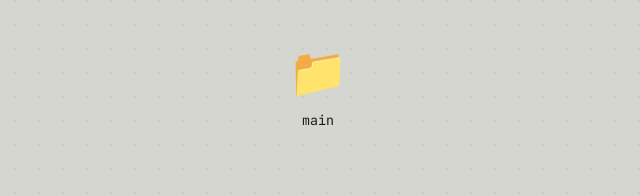
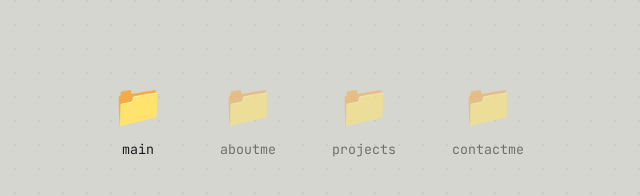
Before and after one commit to boryswdev/portfolio-website, a plain HTML site: page index.html in a window 1280 px wide. Both pictures are taken after a click on the button "collapse folder". Shown: the whole page, without its empty margins (322-962 px from the left). Drawn offline with Linux system fonts and the light colour scheme.

Commit message:
added ls and added rest of folders

```diff
--- a/index.html
+++ b/index.html
@@ -19,10 +19,24 @@
     <button class="collapse-btn" id="collapse-btn" aria-label="collapse folder">▾</button>
   </div>
 
-  <button class="collapsed-folder" id="collapsed-folder" aria-label="open folder">
-    <span class="icon icon-lg">📁</span>
-    <span>main</span>
-  </button>
+  <div class="folder-menu" id="folder-menu">
+    <button class="folder-item" data-folder="main" aria-label="open main folder">
+      <span class="icon icon-lg">📁</span>
+      <span>main</span>
+    </button>
+    <button class="folder-item" data-folder="aboutme" title="coming soon">
+      <span class="icon icon-lg">📁</span>
+      <span>aboutme</span>
+    </button>
+    <button class="folder-item" data-folder="projects" title="coming soon">
+      <span class="icon icon-lg">📁</span>
+      <span>projects</span>
+    </button>
+    <button class="folder-item" data-folder="contactme" title="coming soon">
+      <span class="icon icon-lg">📁</span>
+      <span>contactme</span>
+    </button>
+  </div>
 
   <div class="page-content" id="page-content">
 
@@ -55,6 +69,7 @@
         <legend><span class="icon">📄</span> help.txt</legend>
         <p class="help-text">available commands:</p>
         <p class="help-text">pwd — shows your current directory</p>
+        <p class="help-text">ls — lists all folders, current one highlighted</p>
       </fieldset>
     </details>
 
--- a/script.js
+++ b/script.js
@@ -2,6 +2,9 @@
 const typedEl = document.getElementById('typed');
 const terminalBody = document.getElementById('terminal-body');
 let buffer = '';
+
+const folders = ['aboutme', 'contactme', 'main', 'projects'];
+let currentFolder = 'main';
 
 function focusTerminal() {
   window.focus();
@@ -23,6 +26,13 @@ function submitCommand() {
     const output = document.createElement('div');
     output.className = 'line';
     output.textContent = '/home';
+    terminalBody.insertBefore(output, promptLine);
+  } else if (cmd === 'ls') {
+    const output = document.createElement('div');
+    output.className = 'line';
+    output.innerHTML = folders
+      .map(f => (f === currentFolder ? `<span class="ls-current">${f}</span>` : f))
+      .join('  ');
     terminalBody.insertBefore(output, promptLine);
   }
 
@@ -72,7 +82,7 @@ buildFallingHeading();
 /* folder collapse / expand */
 const collapseBtn = document.getElementById('collapse-btn');
 const pageContent = document.getElementById('page-content');
-const collapsedFolder = document.getElementById('collapsed-folder');
+const folderMenu = document.getElementById('folder-menu');
 const explorerBar = document.getElementById('explorer-bar');
 
 function closeFolder() {
@@ -81,13 +91,13 @@ function closeFolder() {
     pageContent.classList.remove('closing');
     pageContent.classList.add('hidden');
     explorerBar.style.display = 'none';
-    collapsedFolder.classList.add('visible');
+    folderMenu.classList.add('visible');
     pageContent.removeEventListener('animationend', handler);
   });
 }
 
 function openFolder() {
-  collapsedFolder.classList.remove('visible');
+  folderMenu.classList.remove('visible');
   explorerBar.style.display = 'flex';
   pageContent.classList.remove('hidden');
   pageContent.classList.add('opening');
@@ -98,4 +108,11 @@ function openFolder() {
 }
 
 collapseBtn.addEventListener('click', closeFolder);
-collapsedFolder.addEventListener('click', openFolder);
+
+folderMenu.addEventListener('click', (e) => {
+  const item = e.target.closest('.folder-item');
+  if (!item) return;
+  if (item.dataset.folder === 'main') {
+    openFolder();
+  }
+});
--- a/style.css
+++ b/style.css
@@ -93,28 +93,48 @@ body ::selection {
   transform: rotate(-90deg);
 }
 
-/* centered folder shown after collapsing */
-.collapsed-folder {
+/* menu of folders shown after collapsing main */
+.folder-menu {
   display: none;
+  flex-wrap: wrap;
+  justify-content: center;
+  align-items: flex-start;
+  gap: 40px;
+  margin: 0 auto;
+  padding: 70px 20px;
+}
+
+.folder-menu.visible {
+  display: flex;
+}
+
+.folder-item {
+  display: flex;
   flex-direction: column;
   align-items: center;
   gap: 8px;
-  margin: 0 auto;
-  padding: 40px;
   background: none;
   border: none;
   cursor: pointer;
   font-family: 'JetBrains Mono', monospace;
   color: var(--ink);
   text-transform: lowercase;
+  padding: 8px;
+  border-radius: 8px;
+  transition: background 0.15s ease;
 }
 
-.collapsed-folder.visible {
-  display: flex;
+.folder-item[data-folder="main"]:hover {
+  background: rgba(0,0,0,0.06);
+}
+
+.folder-item:not([data-folder="main"]) {
+  opacity: 0.55;
+  cursor: default;
 }
 
 .icon-lg {
-  font-size: 3rem;
+  font-size: 2.6rem;
 }
 
 /* main content column */
@@ -187,7 +207,7 @@ body ::selection {
   }
 }
 
-.collapsed-folder.visible {
+.folder-menu.visible {
   transform-origin: 50% 15%;
   animation: folder-pop 0.5s cubic-bezier(.2, 1, .4, 1) forwards;
 }
@@ -313,6 +333,11 @@ p.subtitle {
   word-break: break-word;
 }
 
+.ls-current {
+  color: #6bd88a;
+  font-weight: 600;
+}
+
 .prompt-line {
   display: flex;
   flex-wrap: wrap;
```
